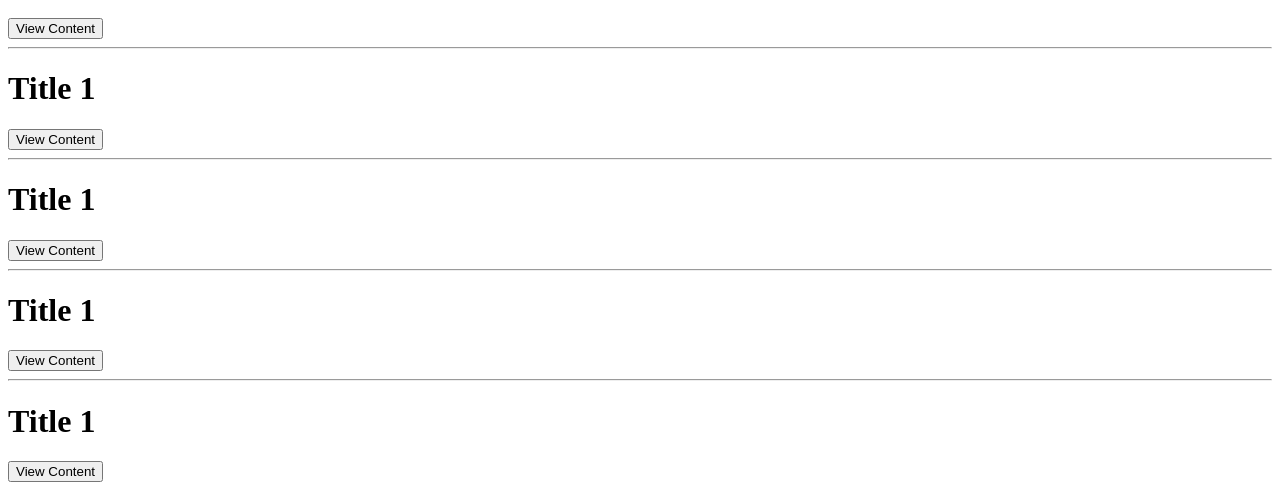
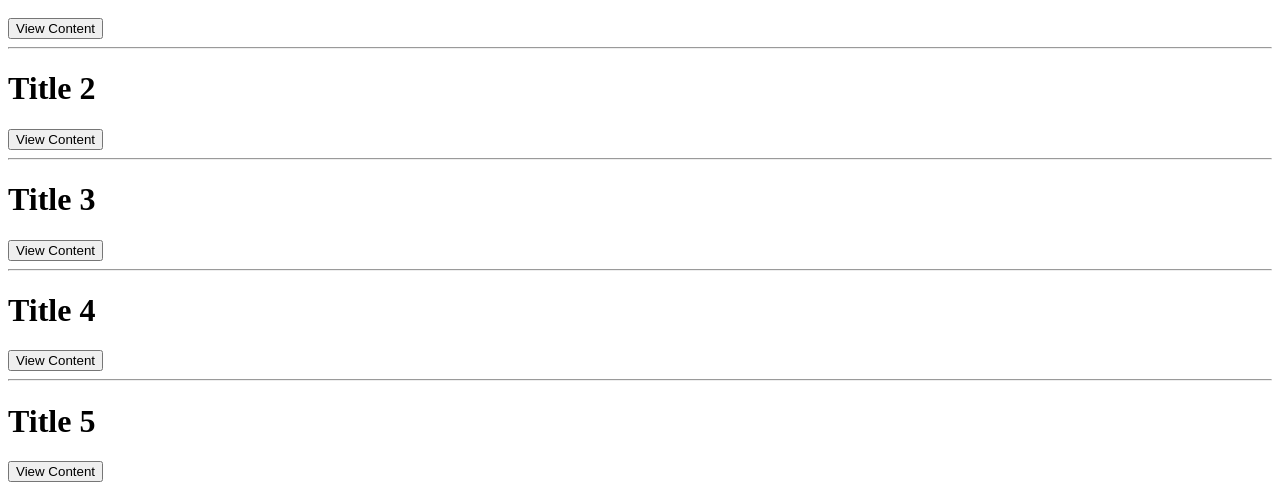
Before and after one commit to barbellfan/ang-routing, an Angular app: page /posts in a window 1280 px wide. Shown: the part 163-651 px from the top of the page. Built offline with nearby package versions, Linux system fonts and the light colour scheme.

Commit message:
Use multiple router parameters

```diff
--- a/src/app/app.module.ts
+++ b/src/app/app.module.ts
@@ -19,7 +19,7 @@ import { SinglePostComponent } from './single-post/single-post.component';
     RouterModule.forRoot([
       { path: '', component: HomeComponent },
       { path: 'posts', component: PostListComponent },
-      { path: 'post/:id', component: SinglePostComponent },
+      { path: 'post/:id/:title', component: SinglePostComponent },
     ]),
   ],
   providers: [],
--- a/src/app/post-list/post-list.component.html
+++ b/src/app/post-list/post-list.component.html
@@ -1,5 +1,5 @@
 <div *ngFor="let post of posts; let index = index">
   <h1>{{post.title}}</h1>
-  <button [routerLink]="['/post', index]">View Content</button>
+  <button [routerLink]="['/post', index, post.title]">View Content</button>
   <hr>
 </div>
--- a/src/app/post-list/post-list.component.ts
+++ b/src/app/post-list/post-list.component.ts
@@ -15,22 +15,22 @@ export class PostListComponent {
     },
     {
       id: 2,
-      title: "Title 1",
+      title: "Title 2",
       content: "Lorem, ipsum dolor sit amet consectetur adipisicing elit. Nam blanditiis beatae necessitatibus neque corporis voluptates quisquam nesciunt dolorem, libero, fuga aliquid odit ullam molestiae velit similique, quibusdam illum numquam fugiat."
     },
     {
       id: 3,
-      title: "Title 1",
+      title: "Title 3",
       content: "Lorem, ipsum dolor sit amet consectetur adipisicing elit. Nam blanditiis beatae necessitatibus neque corporis voluptates quisquam nesciunt dolorem, libero, fuga aliquid odit ullam molestiae velit similique, quibusdam illum numquam fugiat."
     },
     {
       id: 4,
-      title: "Title 1",
+      title: "Title 4",
       content: "Lorem, ipsum dolor sit amet consectetur adipisicing elit. Nam blanditiis beatae necessitatibus neque corporis voluptates quisquam nesciunt dolorem, libero, fuga aliquid odit ullam molestiae velit similique, quibusdam illum numquam fugiat."
     },
     {
       id: 5,
-      title: "Title 1",
+      title: "Title 5",
       content: "Lorem, ipsum dolor sit amet consectetur adipisicing elit. Nam blanditiis beatae necessitatibus neque corporis voluptates quisquam nesciunt dolorem, libero, fuga aliquid odit ullam molestiae velit similique, quibusdam illum numquam fugiat."
     },
   ];
--- a/src/app/single-post/single-post.component.ts
+++ b/src/app/single-post/single-post.component.ts
@@ -13,7 +13,9 @@ export class SinglePostComponent implements OnInit {
   ngOnInit(): void {
     this.route.paramMap.subscribe(value => {
       let id = value.get("id");
+      const title = value.get("title");
       console.log(id);
+      console.log(title);
 
     });
   }
```
